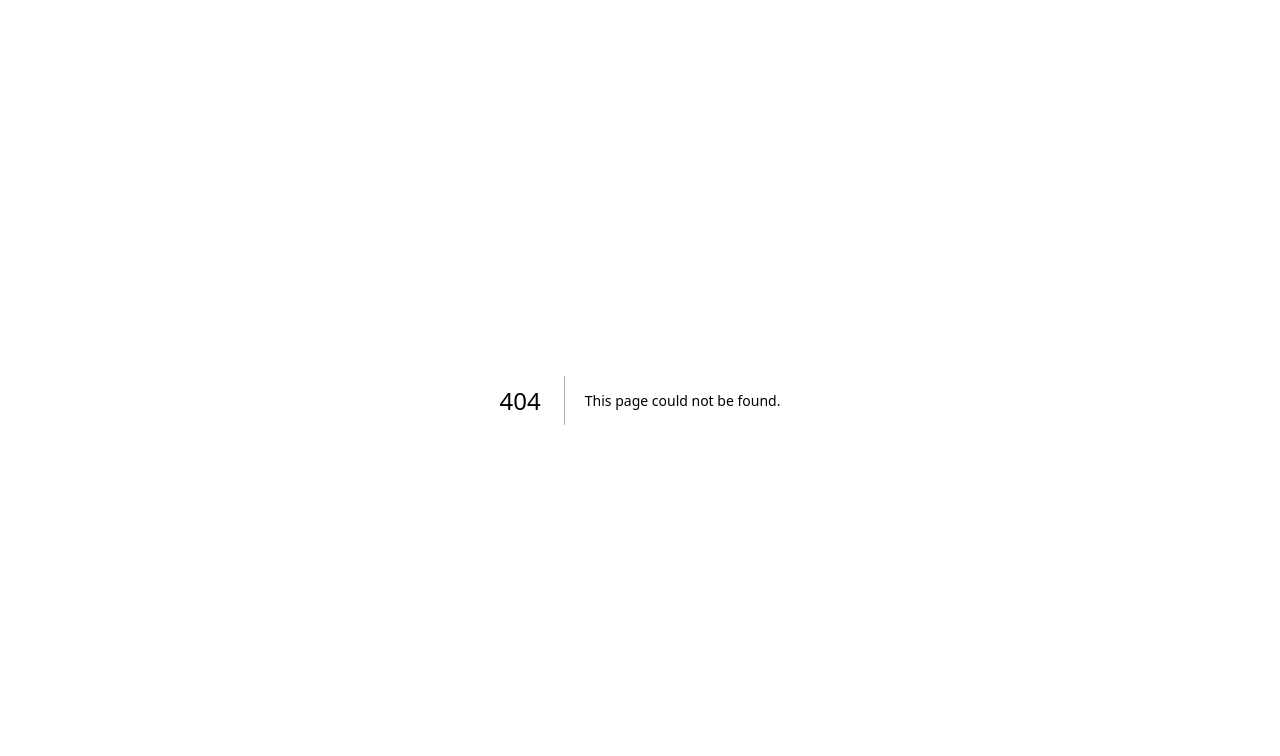
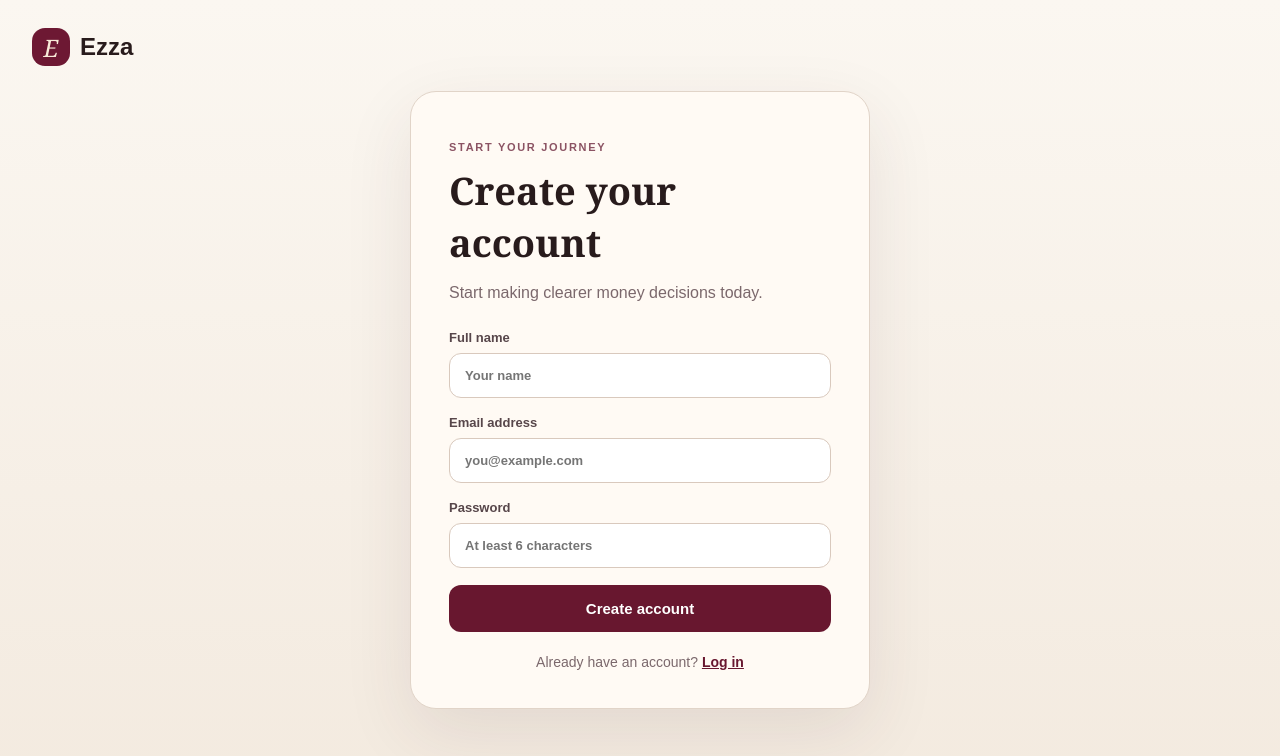
Before and after one commit to herim22-lgtm/ezza, a Next.js app: page /signup in a window 1280 px wide. Before the commit this address had no page. Shown: the top 756 px of the page. Built offline with nearby package versions, Linux system fonts and the light colour scheme.

Commit message:
Add Supabase account authentication

```diff
--- /dev/null
+++ b/app/signup/page.tsx
@@ -0,0 +1,5 @@
+import AuthForm from '../auth-form';
+
+export default function SignupPage() {
+  return <AuthForm mode="signup" />;
+}
```
